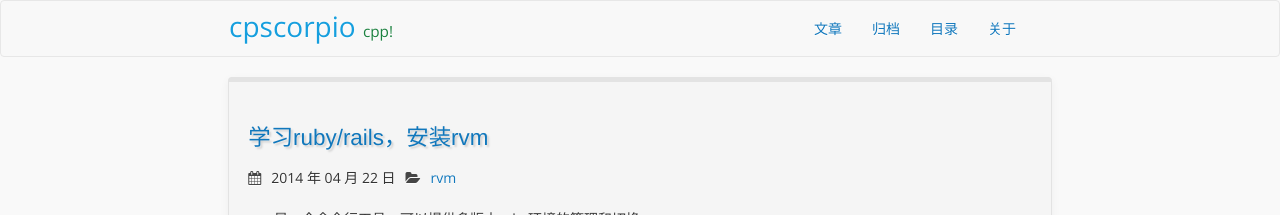
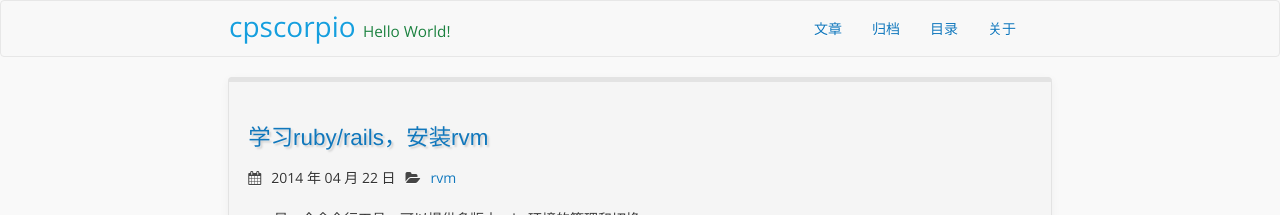
Before and after one commit to cpscorpio/cpscorpio.github.io, a Jekyll site: the page built from index.html, in a window 1280 px wide. Shown: the top 215 px of the page. Built offline with Jekyll 4.4.1, drawn with Linux system fonts in a browser that asks for light colours; nearby versions of some CDN libraries; Markdown is read by kramdown in place of the engine named in the settings; the list of posts is cut into pages by our own code.

Commit message:
change title

```diff
--- a/_config.yml
+++ b/_config.yml
@@ -9,7 +9,7 @@ markdown: redcarpet
 
 excerpt_separator: <!-- more -->
 
-title : cpp!
+title : Hello World!
 tagline: OpenCV OpenCL
 author :
   name : cpscorpio
```
